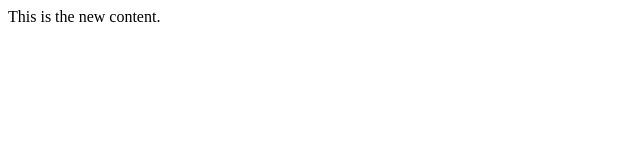
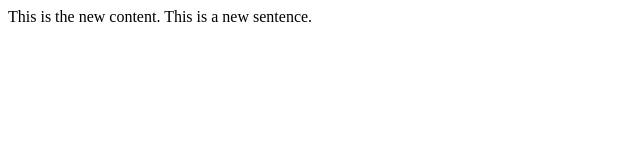
Before and after one commit to blakeleykilgore/spring2020-class1, a plain HTML site: page index.html in a window 1280 px wide. Shown: the whole page, without its empty margins (0-640 px from the left). Drawn offline with Linux system fonts and the light colour scheme.

Commit message:
Add test sentence to master

```diff
--- a/index.html
+++ b/index.html
@@ -1 +1 @@
-<p>This is the new content.</p>
+<p>This is the new content. This is a new sentence.</p>
```
